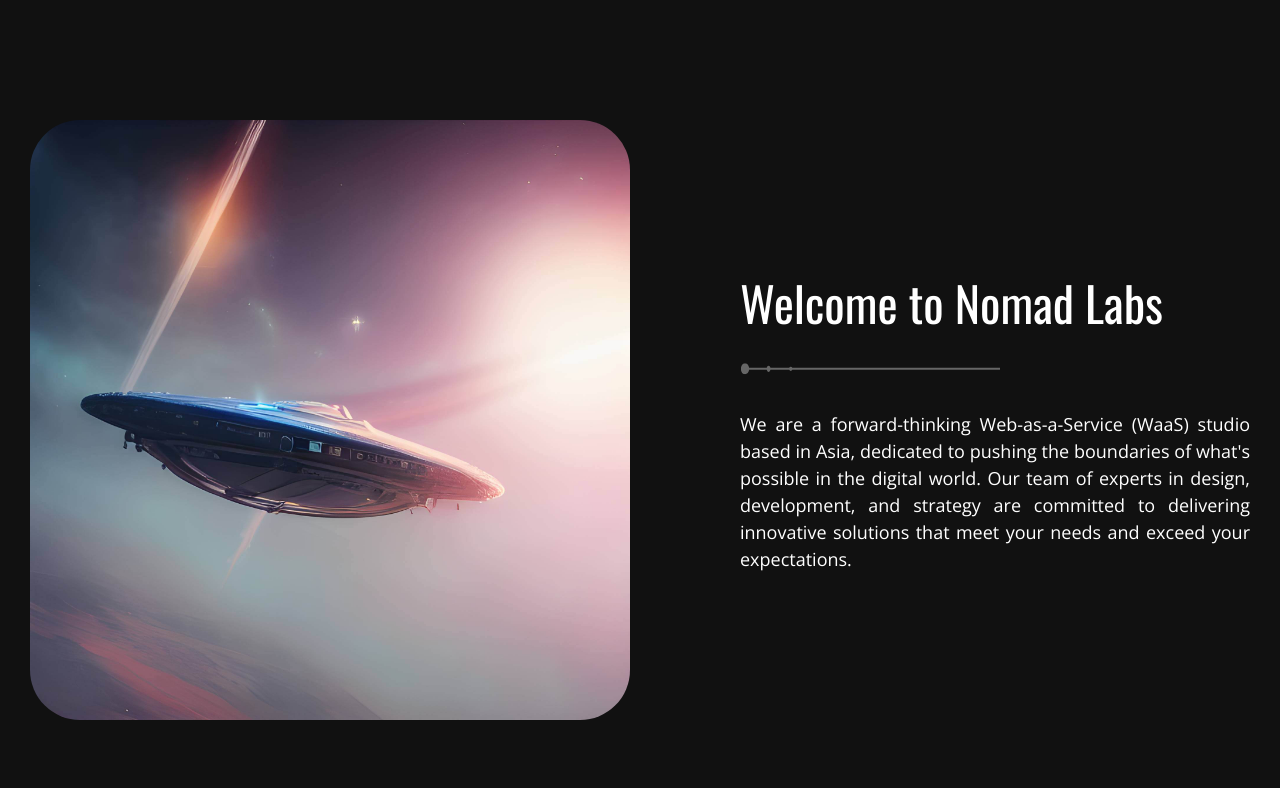
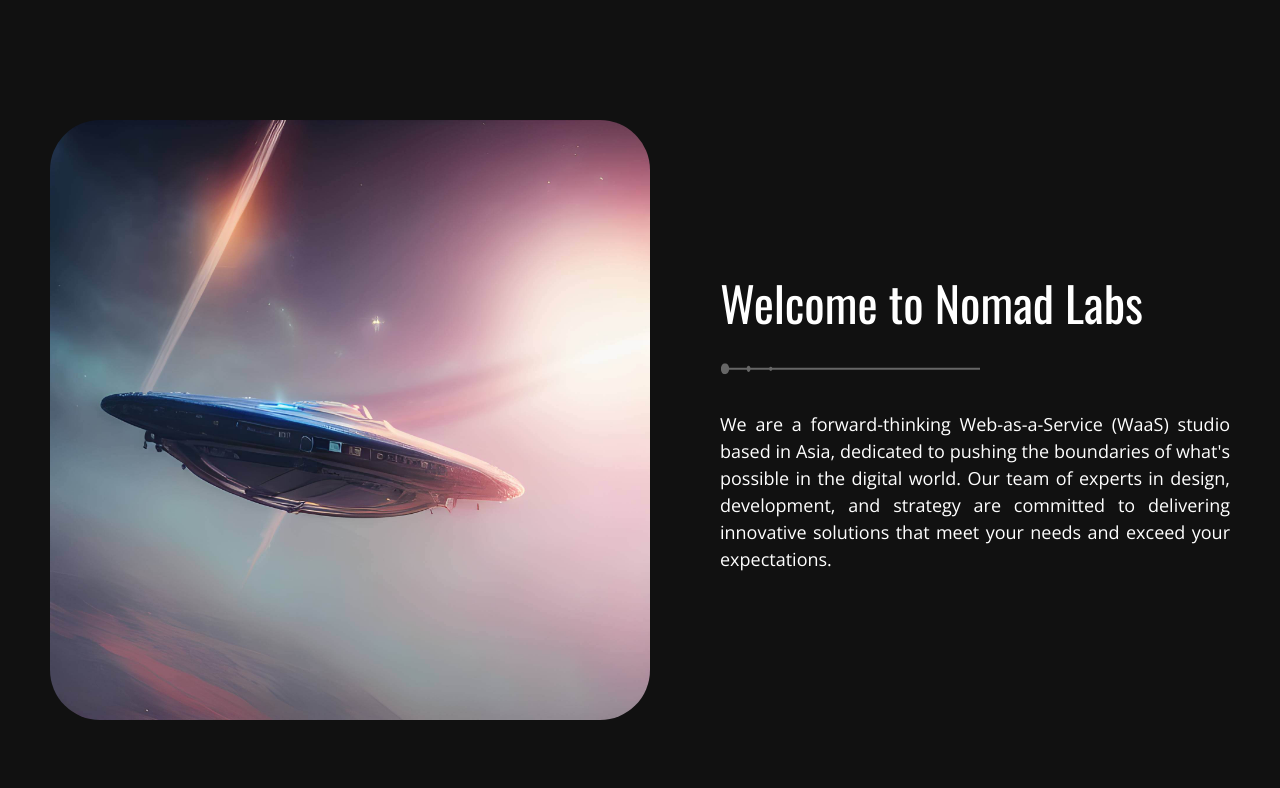
Before and after one commit to lteh0002/nomadlabs-mintsite, a SvelteKit app: page /about in a window 1280 px wide. Shown: the part 880-1668 px from the top of the page. Built offline with nearby package versions, Linux system fonts and the light colour scheme.

Commit message:
Fixing about us

```diff
--- a/src/routes/about/+page.svelte
+++ b/src/routes/about/+page.svelte
@@ -349,11 +349,11 @@
 
   @media (min-width: 1024px) {
     .wedo-container {
-      gap: 110px;
+      gap: 70px;
     }
 
     .c-wedo-container {
-      gap: 150px;
+      gap: 70px;
     }
 
 
```
